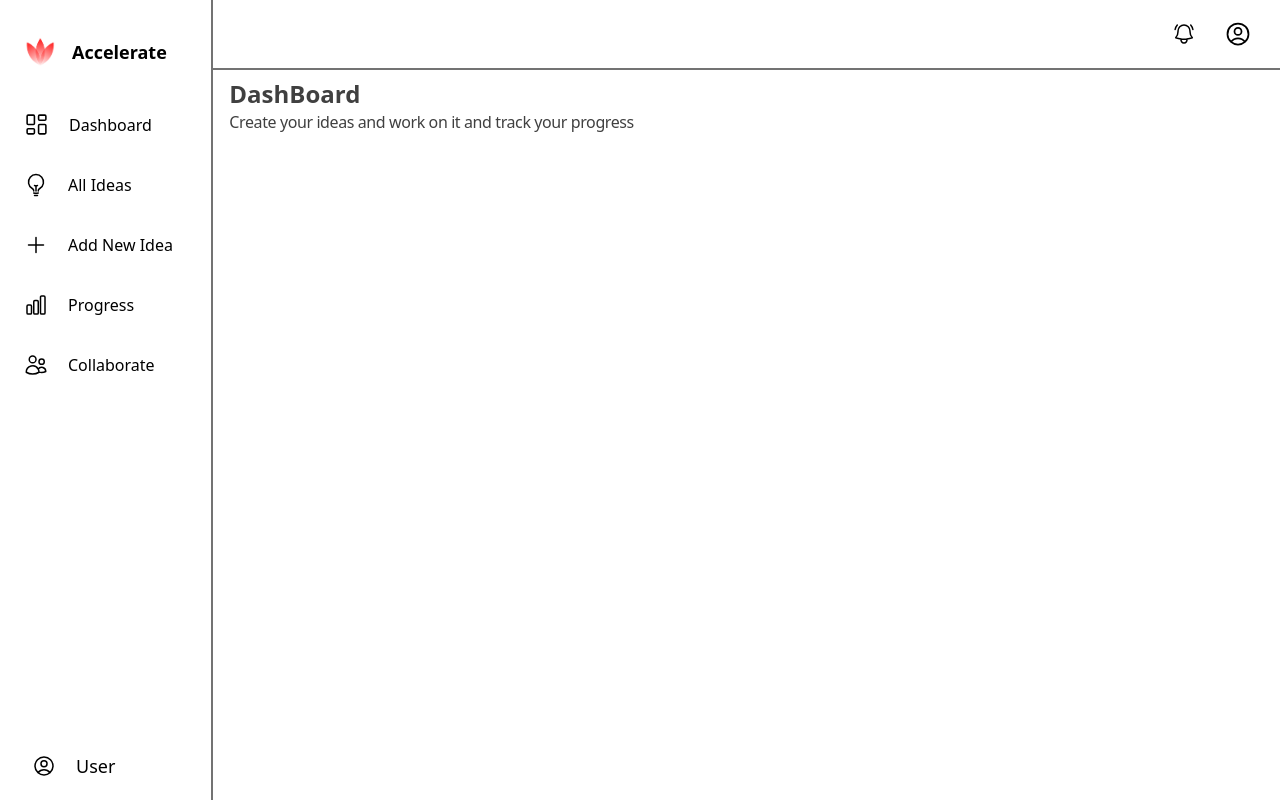
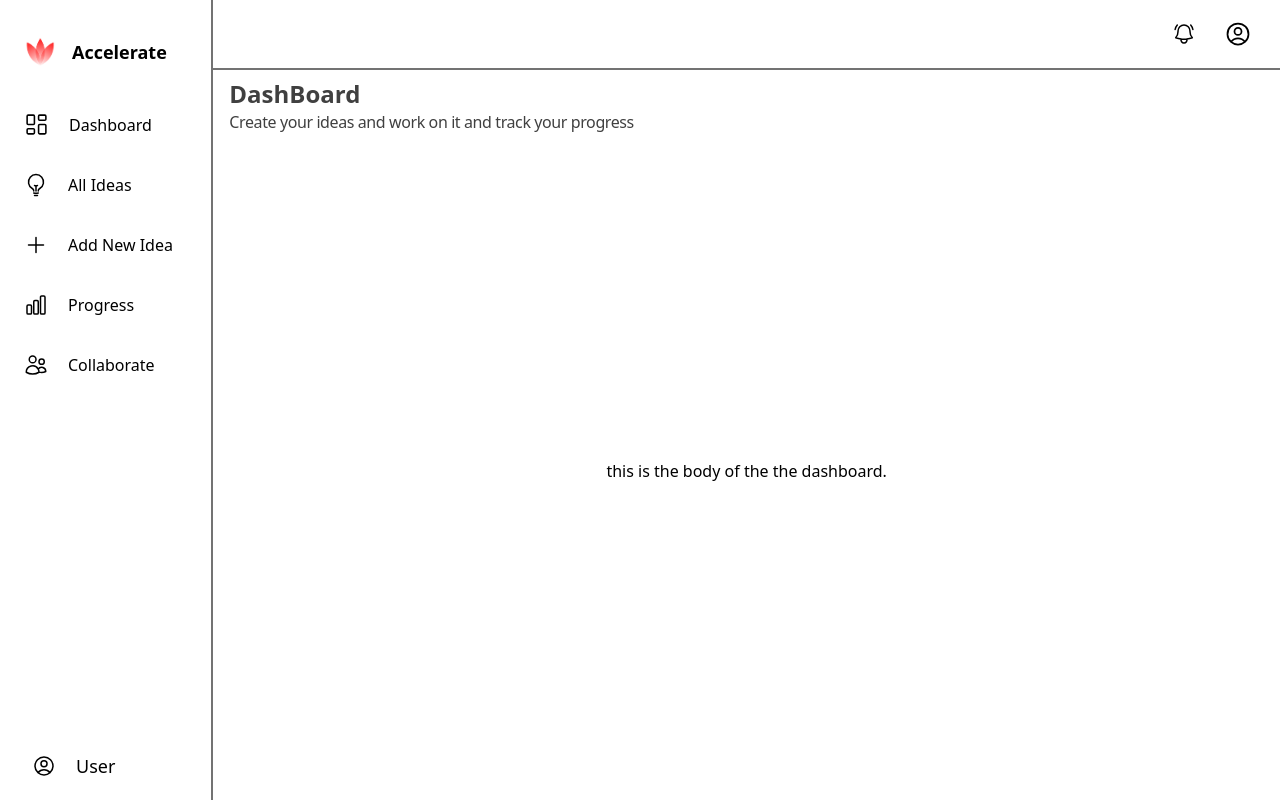
Before and after one commit to jammer98/NotesApp-TodoApp, a React (Vite) app in the folder client/: page /Dashboard in a window 1280 px wide. Built offline with nearby package versions, Linux system fonts and the light colour scheme; a web font is replaced by a local one.

Commit message:
done with thw outline of the dashboard

```diff
--- a/client/src/Components/Dashboard.jsx
+++ b/client/src/Components/Dashboard.jsx
@@ -8,7 +8,7 @@ function Dashboard() {
 
   return (
     <div className='w-full h-screen'>
-      <div className='flex items-center'>
+      <div className='flex items-center h-full'>
         <div className='w-1/6 h-screen flex flex-col justify-between border-r-2 border-neutral-500'>
         <div className='flex flex-col gap-8 py-8 h-auto justify-center items-start'>
           <button onClick={()=> navigate("/")} className='flex gap-3 items-center px-5 cursor-pointer'>
@@ -121,8 +121,8 @@ function Dashboard() {
         </button>
       </div>
 
-        <div className='w-5/6 h-screen'>
-        <div className='flex  border-b-neutral-500 border-b-2 justify-between items-center py-5 '>
+      <div className='w-5/6 h-screen flex flex-col'>
+        <div className='flex border-b-neutral-500 border-b-2 justify-between items-center py-5 h-auto bg-white'>
           <div></div>
           <div className='flex justify-center items-center gap-4 px-4'>
             <button className='cursor-pointer'>
@@ -151,14 +151,17 @@ function Dashboard() {
           </button>
           </div>
         </div>
-        <div className='w-full h-[90%]'>
+
           <div className='text-neutral-700 w-full'>
-            <div className='ml-4 mt-2'>
+            <div className='px-4 py-2'>
                 <h1 className='text-2xl font-semibold font-["Playfair_Display"]'>DashBoard</h1>
                 <p className='font-["Montserrat"] tracking-tight '>Create your ideas and work on it and track your progress</p>
             </div>
             </div>
-        </div>
+
+            <div className='flex-1 flex justify-center items-center'>
+              <p>this is the body of the the dashboard.</p>
+            </div>
         </div>
       </div>
     </div>
```
